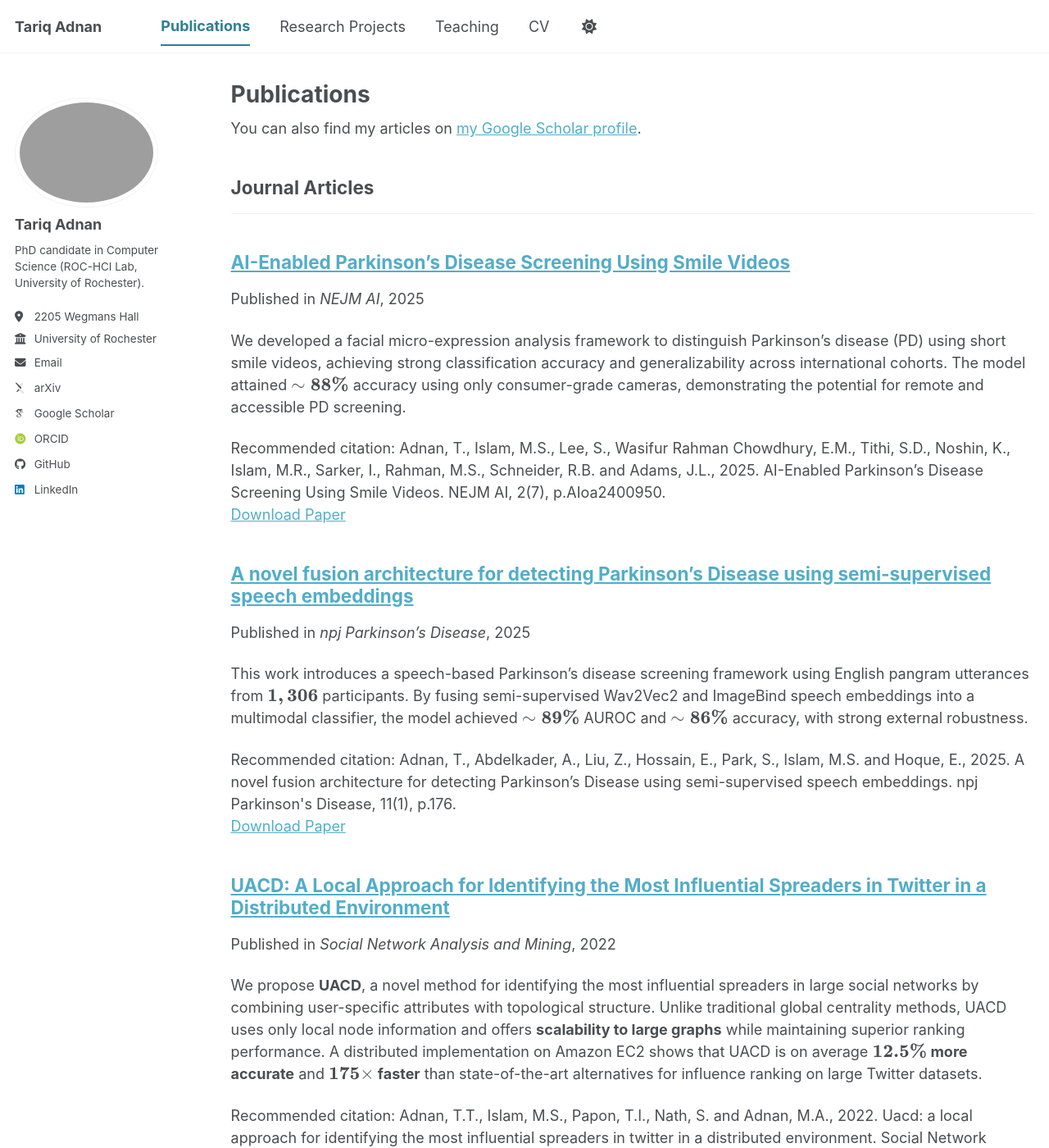
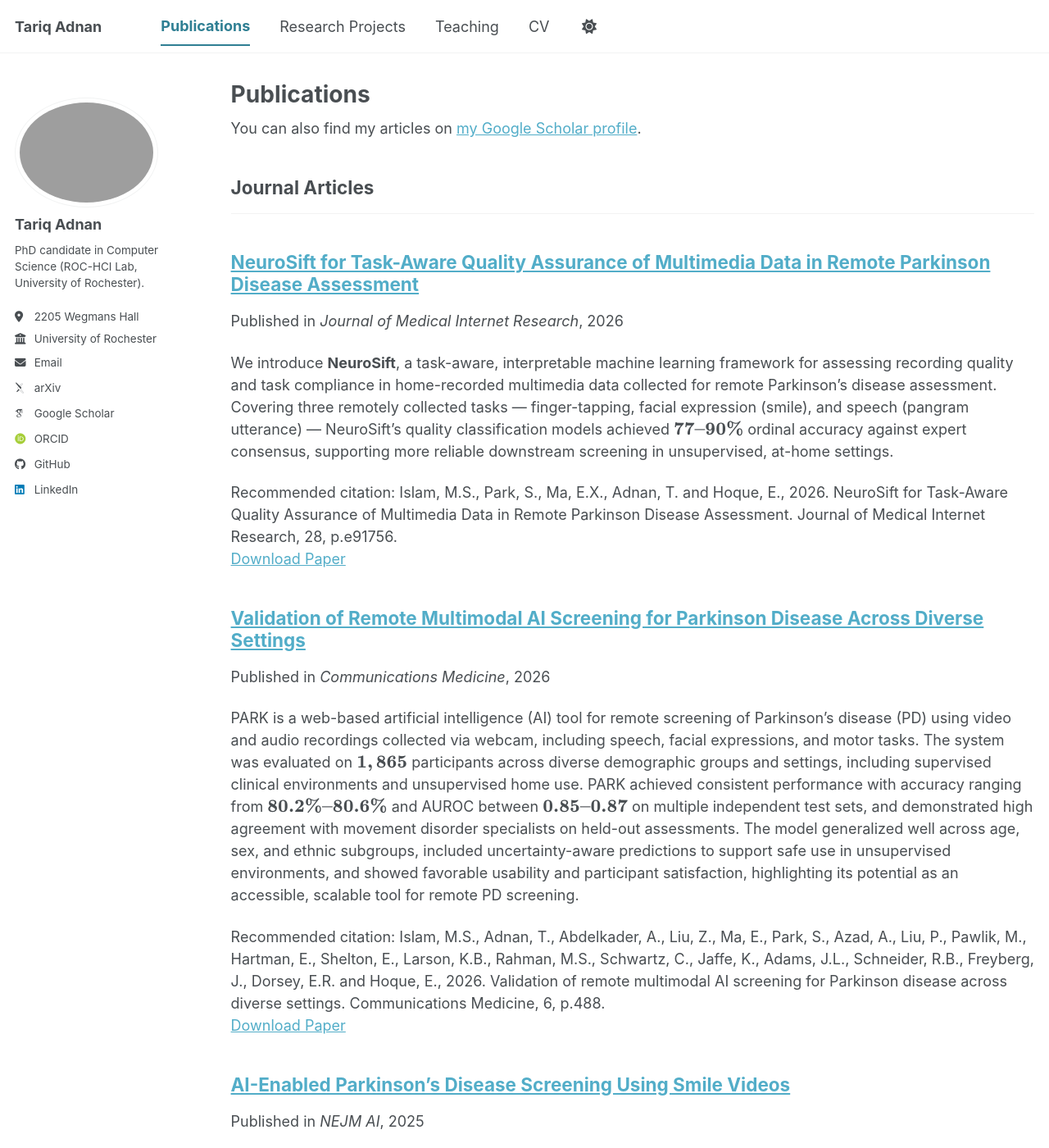
Before and after one commit to tmadnan/tmadnan.github.io, a Jekyll site: the page built from _pages/publications.html, in a window 1280 px wide and 1400 px high. Shown: the whole window at 82% size. Built offline with Jekyll 4.4.1, drawn with Linux system fonts in a browser that asks for light colours; some web fonts are replaced; a script bundle is joined from its source files by our own code; library files that are not in the unit come from our copies; some of the changed text lies outside the part shown.

Commit message:
Sync publications with Google Scholar profile
Mark the PARK validation study as published in Communications Medicine
(2026) instead of the Research Square preprint, and add three papers
missing from the site: NeuroSift (JMIR 2026), the LRRK2 digital
phenotyping preprint, and the MICCAI 2026 video foundation model
benchmark. Also updates the homepage highlights and the linked PARK
project page.

Co-Authored-By: Claude Sonnet 5 <noreply@anthropic.com>

```diff
--- /dev/null
+++ b/_publications/2026-commed-park-validation.md
@@ -0,0 +1,13 @@
+---
+title: "Validation of Remote Multimodal AI Screening for Parkinson Disease Across Diverse Settings"
+collection: publications
+category: manuscripts
+permalink: /publications/park-remote-ai-pd
+date: 2026-05-06
+venue: "Communications Medicine"
+authors: "Md Saiful Islam, Tariq Adnan, Abdelrahman Abdelkader, Zipei Liu, Evelyn Ma, Sooyong Park, Asif Azad, Pai Liu, Meghan Pawlik, Emily Hartman, Erin Shelton, Kristina B Larson, M Saifur Rahman, Cathe Schwartz, Karen Jaffe, Jamie L Adams, Ruth B Schneider, Jan Freyberg, E Ray Dorsey, Ehsan Hoque"
+paperurl: "https://www.nature.com/articles/s43856-026-01606-6"
+citation: "Islam, M.S., Adnan, T., Abdelkader, A., Liu, Z., Ma, E., Park, S., Azad, A., Liu, P., Pawlik, M., Hartman, E., Shelton, E., Larson, K.B., Rahman, M.S., Schwartz, C., Jaffe, K., Adams, J.L., Schneider, R.B., Freyberg, J., Dorsey, E.R. and Hoque, E., 2026. Validation of remote multimodal AI screening for Parkinson disease across diverse settings. Communications Medicine, 6, p.488."
+---
+
+PARK is a web-based artificial intelligence (AI) tool for remote screening of Parkinson's disease (PD) using video and audio recordings collected via webcam, including speech, facial expressions, and motor tasks. The system was evaluated on $\mathbf{1,865}$ participants across diverse demographic groups and settings, including supervised clinical environments and unsupervised home use. PARK achieved consistent performance with accuracy ranging from $\mathbf{80.2\%–80.6\%}$ and AUROC between $\mathbf{0.85–0.87}$ on multiple independent test sets, and demonstrated high agreement with movement disorder specialists on held-out assessments. The model generalized well across age, sex, and ethnic subgroups, included uncertainty-aware predictions to support safe use in unsupervised environments, and showed favorable usability and participant satisfaction, highlighting its potential as an accessible, scalable tool for remote PD screening.
--- /dev/null
+++ b/_publications/2026-jmir-neurosift.md
@@ -0,0 +1,13 @@
+---
+title: "NeuroSift for Task-Aware Quality Assurance of Multimedia Data in Remote Parkinson Disease Assessment"
+collection: publications
+category: manuscripts
+permalink: /publications/jmir-neurosift
+date: 2026-07-07
+venue: "Journal of Medical Internet Research"
+authors: "Md Saiful Islam, Sooyong Park, Evelyn X Ma, Tariq Adnan, Ehsan Hoque"
+paperurl: "https://www.jmir.org/2026/1/e91756"
+citation: "Islam, M.S., Park, S., Ma, E.X., Adnan, T. and Hoque, E., 2026. NeuroSift for Task-Aware Quality Assurance of Multimedia Data in Remote Parkinson Disease Assessment. Journal of Medical Internet Research, 28, p.e91756."
+---
+
+We introduce **NeuroSift**, a task-aware, interpretable machine learning framework for assessing recording quality and task compliance in home-recorded multimedia data collected for remote Parkinson's disease assessment. Covering three remotely collected tasks — finger-tapping, facial expression (smile), and speech (pangram utterance) — NeuroSift's quality classification models achieved $\mathbf{77\text{–}90\%}$ ordinal accuracy against expert consensus, supporting more reliable downstream screening in unsupervised, at-home settings.
--- /dev/null
+++ b/_publications/2026-miccai-video-foundation-benchmark.md
@@ -0,0 +1,13 @@
+---
+title: "Benchmarking Video Foundation Models for Remote Parkinson's Disease Screening"
+collection: publications
+category: conferences
+permalink: /publications/miccai-video-foundation-benchmark
+date: 2026-02-13
+venue: "MICCAI"
+authors: "Md Saiful Islam, Ekram Hossain, Abdelrahman Abdelkader, Tariq Adnan, Fahim Rakib Mashrur, Sooyong Park, et al."
+paperurl: "https://arxiv.org/abs/2602.13507"
+citation: "Islam, M.S., Hossain, E., Abdelkader, A., Adnan, T., Mashrur, F.R., Park, S. et al., 2026. Benchmarking Video Foundation Models for Remote Parkinson's Disease Screening. International Conference on Medical Image Computing and Computer Assisted Intervention (MICCAI)."
+---
+
+We present a large-scale, systematic benchmark of video foundation models (VFMs) for remote PD screening, built on a novel dataset of $\mathbf{1,888}$ participants ($727$ with PD) comprising $\mathbf{32,847}$ videos across $16$ standardized clinical tasks. Evaluating seven state-of-the-art VFMs — including VideoPrism, V-JEPA, ViViT, and VideoMAE — we find VideoPrism excels at visual speech kinematics and facial expressivity, V-JEPA is superior for upper-limb motor tasks, and TimeSformer remains highly competitive for rhythmic tasks like finger tapping, with AUCs of $\mathbf{76.4\text{–}85.3\%}$ across tasks.
--- /dev/null
+++ b/_publications/2026-researchsquare-lrrk2.md
@@ -0,0 +1,13 @@
+---
+title: "Multimodal Remote Digital Phenotyping for Detecting and Tracking Early Parkinsonian Change in LRRK2 Carriers"
+collection: publications
+category: preprints
+permalink: /publications/lrrk2-digital-phenotyping
+date: 2026-05-01
+venue: "Research Square (Preprint)"
+authors: "T M Tariq Adnan, Abdelrahman Abdelkader, Md Saiful Islam, Meghan Pawlik, Emily Hartman, Ehsan Hoque, et al."
+paperurl: "https://www.researchsquare.com/article/rs-9474934/v1"
+citation: "Adnan, T.M.T., Abdelkader, A., Islam, M.S., Pawlik, M., Hartman, E., Hoque, E. et al., 2026. Multimodal Remote Digital Phenotyping for Detecting and Tracking Early Parkinsonian Change in LRRK2 Carriers. Research Square, rs.3.rs-9474934."
+---
+
+We present a remote, multimodal video framework for identifying prodromal Parkinson's disease among **LRRK2** mutation carriers, analyzing $\mathbf{829}$ participants, including $\mathbf{158}$ LRRK2 carriers ($36$ with manifest PD, $122$ non-manifest). The AI model distinguished non-manifest carriers from controls with $\mathbf{92.9\%}$ accuracy (AUROC $\mathbf{0.92}$, AUPRC $\mathbf{0.82}$), and a continuous "PD Weigh-In" score captured clinical decline in carriers who subsequently developed PD, correlating strongly with expert ratings (Pearson $r = 0.77$, Spearman $\rho = 0.79$) in the held-out LRRK2 test cohort.
```
Also changed, not shown: _pages/about.md (+4 -0 lines), _projects/pd-big-nature.md (+2 -2 lines), _publications/2025-park-remote-ai-screening.md (deleted, +0 -13 lines).
